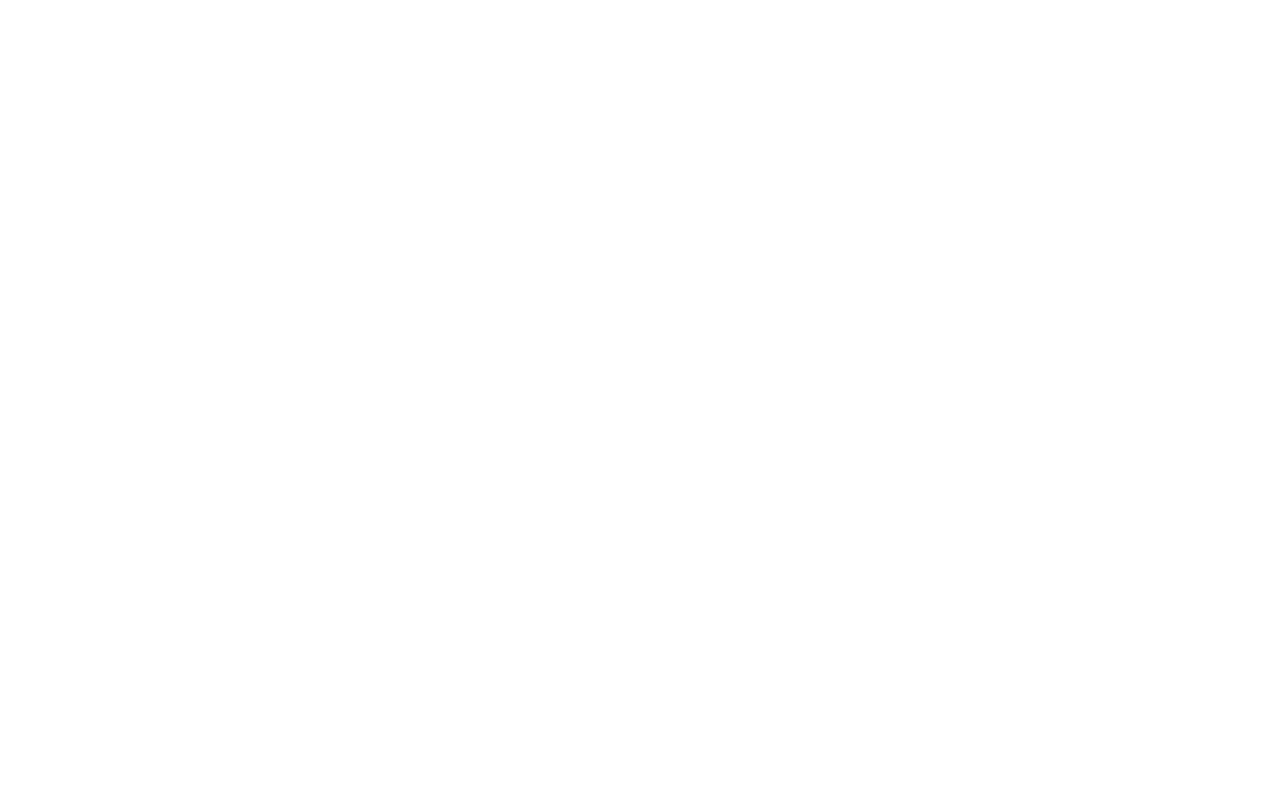
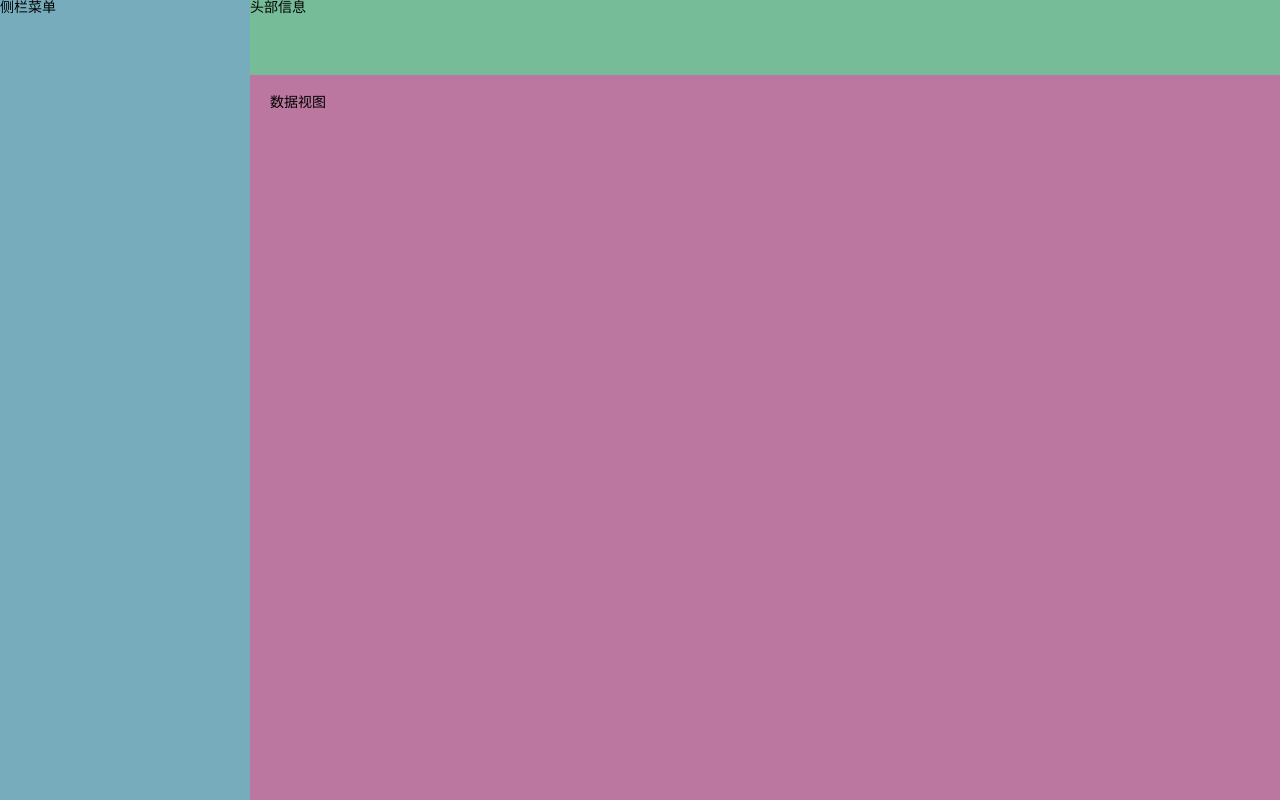
Before and after one commit to Latrevion/vue3-elementuiPlus-admin, a Vue app: page /#/home in a window 1280 px wide. Before the commit this address had no page. Built offline with nearby package versions, Linux system fonts and the light colour scheme.

Commit message:
完后首页框架搭建，解决section显示不正常问题

```diff
--- /dev/null
+++ b/src/layout/Index.vue
@@ -0,0 +1,40 @@
+<template>
+  <el-container id="layout-container">
+    <el-aside id="layout-aside" width="250px">侧栏菜单</el-aside>
+    <el-container>
+      <el-header id="layout-header" height="75px">头部信息</el-header>
+      <el-main id="layout-main">数据视图</el-main>
+    </el-container>
+  </el-container>
+</template>
+
+<script>
+export default {
+  name: "Layout",
+  components: {},
+  props: {},
+  setup(props){
+    return {}
+  }
+}
+</script>
+
+<style lang="scss" scoped>
+#layout-container{
+  height: 100vh;
+}
+
+#layout-aside{
+  background: #77acbc;
+}
+
+#layout-header{
+  background-color: #77bc99;
+}
+
+#layout-main{
+  background: #bc77a1;
+}
+
+
+</style>
--- a/src/router/index.js
+++ b/src/router/index.js
@@ -3,13 +3,18 @@
 const routes = [
   {
     path: "/",
-    name: "home",
+    name: "login",
     redirect:'Login'
   },
   {
     path:'/login',
     name:'Login',
     component:()=>import("../views/account/Login.vue")
+  },
+  {
+    path:'/home',
+    name:'home',
+    component:()=>import("../layout/Index.vue")
   },
 ];
 
--- a/src/styles/normalize.scss
+++ b/src/styles/normalize.scss
@@ -29,7 +29,9 @@
  }
  /* HTML5 display-role reset for older browsers */
  article, aside, details, figcaption, figure,
- footer, header, hgroup, menu, nav, section {
+ footer, header, hgroup, menu, nav,
+ //section
+ {
    display: block;
  }
  html {
```
